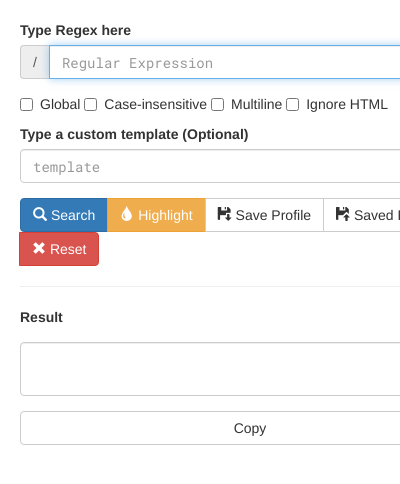
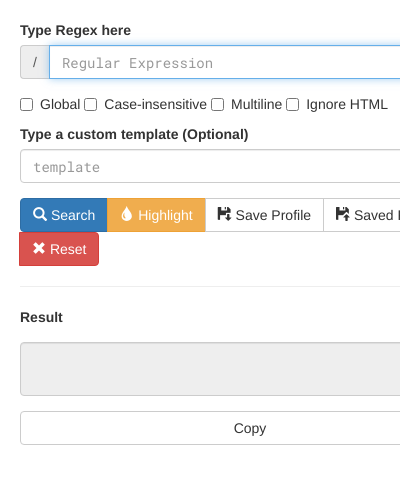
Before and after one commit to Mohd-PH/RegexSearch, a browser extension: page popup/RegexSearch.html in a window 400 px wide. Shown: the top 484 px of the page. Drawn offline with Linux system fonts and the light colour scheme.

Commit message:
Made result textarea read-only

```diff
--- a/popup/RegexSearch.html
+++ b/popup/RegexSearch.html
@@ -51,7 +51,7 @@
       <div class="form-group">
         <label for="resultTextarea">Result</label>
         <p id="matchesCount"></p>
-        <textarea class="form-control monospaced" name="result" id="resultTextarea"></textarea>
+        <textarea class="form-control monospaced" name="result" id="resultTextarea" readonly="readonly"></textarea>
       </div>
       <div class="form-group">
         <button class="btn btn-default btn-block" id="copyResultButton">Copy</button>
```
